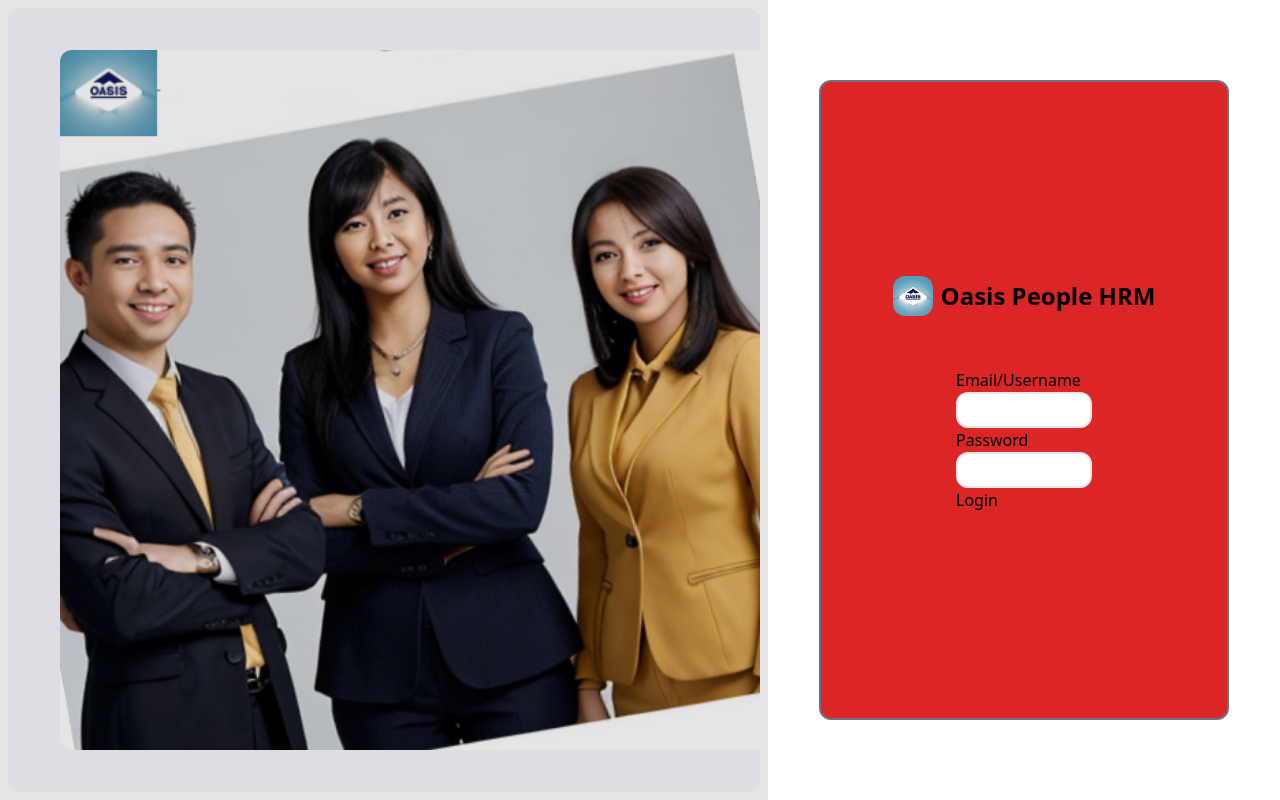
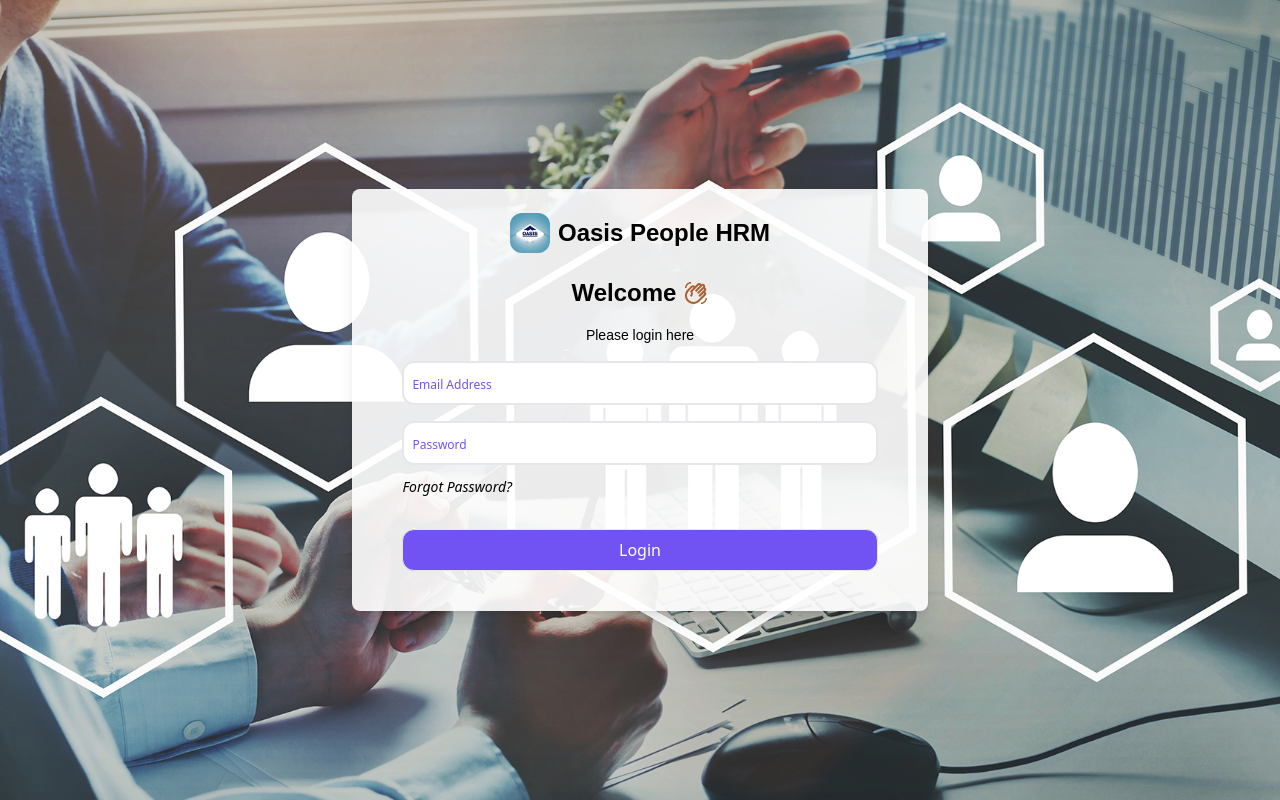
Before and after one commit to Akem-Ben/Oasis-People-HRM, a React (Vite) app: page / in a window 1280 px wide. Built offline with nearby package versions, Linux system fonts and the light colour scheme.

Commit message:
home page finished

```diff
--- a/src/App.jsx
+++ b/src/App.jsx
@@ -1,5 +1,5 @@
 import { RouterProvider, createBrowserRouter } from 'react-router-dom';
-import Home from './pages/Home';
+import Home from './pages/Home/Home';
 import { ThemeContextProvider } from './contexts/ThemeContext';
 
 
--- a/src/pages/Home.jsx
+++ /dev/null
@@ -1,138 +0,0 @@
-import React, {useState} from 'react';
-import oasisPhoto from '../assets/homepage/Oasis.png';
-import { useFormik } from "formik";
-import * as Yup from "yup";
-import oasisLogo from '../assets/homepage/oasis-logo.png';
-
-function Home() {
-
-  const [loading, setLoading] = useState(false);
-
- const initialFormlikLoginValues = {
-    loginKey: "",
-    password: "",
-  };
-
-
-  const loginFormik = useFormik({
-    initialValues: initialFormlikLoginValues,
-    validationSchema: Yup.object({
-      loginKey: Yup.string().required("Enter email or username"),
-      password: Yup.string()
-        .min(8, "Password should be 8 characters or more")
-        .required("Enter password"),
-    }),
-
-    onSubmit: async (values, setSubmitting) => {
-      try {
-        setLoading(true);
-
-        const loginForm = new FormData();
-
-        loginForm.append("loginKey", values.loginKey);
-        loginForm.append("password", values.password);
-
-        const data = await loginUser(loginForm);
-
-        if (data.status === 401) {
-          localStorage.setItem("loginKey", values.loginKey);
-          setLoading(false);
-          return setCheckVerification(true);
-        }
-
-        if (data.status !== 200) {
-          setLoading(false);
-          return showErrorToast(data.data.message);
-        }
-
-        showSuccessToast(data.data.message);
-
-        localStorage.setItem("token", data.data.token);
-
-        localStorage.setItem("user", JSON.stringify(data.data.user));
-
-        values.loginKey = "";
-        values.password = "";
-
-        setLoading(false);
-
-        return navigate("/");
-      } catch (error) {
-        console.log(error);
-      } finally {
-        setSubmitting(false);
-      }
-    },
-  });
-
-  return (
-    <div className='flex'>
-      <section className='p-2 w-[60%] h-screen'>
-        <div className="bg-[#F8F6FE] w-[100%] h-[100%] flex items-center justify-end rounded-xl">
-        <img src={oasisPhoto} alt='Oasis' width="700" className='rounded-tl-xl rounded-bl-xl'/>
-        <div class="absolute inset-0 bg-black opacity-10 w-[60%] h-screen"></div>
-        </div>
-      </section>
-      <section className='w-[40%] flex items-center justify-center'>
-        <div className='rounded-xl bg-red-600 border-2 border-gray-500 w-[80%] h-[80%] flex flex-col justify-center items-center'>
-             <div className='flex w-[80%] gap-2 items-center justify-center'>
-              <img src={oasisLogo} alt="Oasis Logo" width="40" className='rounded-xl' />{" "}
-              <div className='font-bold text-2xl'>Oasis People HRM</div>
-             </div>
-             <div></div>
-      <form
-      className="mt-10 w-40 p-3"
-        onSubmit={loginFormik.handleSubmit}
-      >
-        <div>
-          <label htmlFor="inputPassword5">
-            Email/Username
-          </label>
-          <input
-            type="text"
-            id="loginKey"
-            name="loginKey"
-            className='border-2 border-gray-200 rounded-xl w-full p-1'
-            value={loginFormik.values.loginKey}
-            onChange={loginFormik.handleChange}
-          />
-          {loginFormik.errors.loginKey ? (
-            <div>
-              <em>
-                {loginFormik.errors.loginKey}
-              </em>
-            </div>
-          ) : null}
-        </div>
-        <div>
-          <label htmlFor="inputPassword5">
-            Password
-          </label>
-          <input
-            type="password"
-            id="password"
-            className='border-2 border-gray-200 rounded-xl w-full p-1'
-            value={loginFormik.values.password}
-            onChange={loginFormik.handleChange}
-          />
-          {loginFormik.errors.password ? (
-            <div>
-              <em>
-                {loginFormik.errors.password}
-              </em>
-            </div>
-          ) : null}
-        </div>
-        <button
-          type="submit"
-        >
-          {loading ? "Loading..." : "Login"}
-        </button>
-      </form>
-      </div>
-      </section>
-    </div>
-  )
-}
-
-export default Home;
--- /dev/null
+++ b/src/pages/Home/Home.jsx
@@ -0,0 +1,134 @@
+import React, {useState} from 'react';
+import oasisPhoto from '../../assets/homepage/Oasis.jpeg';
+import { useFormik } from "formik";
+import * as Yup from "yup";
+import oasisLogo from '../../assets/homepage/oasis-logo.png';
+import { MdOutlineWavingHand } from "react-icons/md";
+
+function Home() {
+
+  const [loading, setLoading] = useState(false);
+
+ const initialFormlikLoginValues = {
+    loginKey: "",
+    password: "",
+  };
+
+
+  const loginFormik = useFormik({
+    initialValues: initialFormlikLoginValues,
+    validationSchema: Yup.object({
+      loginKey: Yup.string().required("Enter email or username"),
+      password: Yup.string()
+        .min(8, "Password should be 8 characters or more")
+        .required("Enter password"),
+    }),
+
+    onSubmit: async (values, setSubmitting) => {
+      try {
+        setLoading(true);
+
+        const loginForm = new FormData();
+
+        loginForm.append("loginKey", values.loginKey);
+        loginForm.append("password", values.password);
+
+        const data = await loginUser(loginForm);
+
+        if (data.status === 401) {
+          localStorage.setItem("loginKey", values.loginKey);
+          setLoading(false);
+          return setCheckVerification(true);
+        }
+
+        if (data.status !== 200) {
+          setLoading(false);
+          return showErrorToast(data.data.message);
+        }
+
+        showSuccessToast(data.data.message);
+
+        localStorage.setItem("token", data.data.token);
+
+        localStorage.setItem("user", JSON.stringify(data.data.user));
+
+        values.loginKey = "";
+        values.password = "";
+
+        setLoading(false);
+
+        return navigate("/");
+      } catch (error) {
+        console.log(error);
+      } finally {
+        setSubmitting(false);
+      }
+    },
+  });
+  // bg-[#F8F6FE]
+  return (
+    <div
+      className="flex items-center justify-center min-h-screen bg-cover bg-center"
+      style={{ backgroundImage: `url(${oasisPhoto})` }}
+    >
+      <section className="w-full max-w-md md:max-w-lg lg:max-w-xl bg-white bg-opacity-90 p-6 rounded-lg shadow-lg flex items-center justify-center">
+        <div className="w-full h-full flex flex-col justify-center items-center">
+          <div className="flex w-full gap-2 items-center justify-center mb-6">
+            <img src={oasisLogo} alt="Oasis Logo" width="40" className="rounded-xl" />
+            <div className="font-bold text-2xl text-center font-lexend">Oasis People HRM</div>
+          </div>
+          <div>
+          <div className="font-bold text-2xl text-center flex gap-2 font-lexend">Welcome <MdOutlineWavingHand className="mt-1 text-[#A86232]" /></div>
+          </div>
+          <div>
+          <div className="text-sm text-center mt-4 flex gap-2 font-lexend font-thin">Please login here</div>
+          </div>
+          <form className="w-full sm:w-[90%] mt-4" onSubmit={loginFormik.handleSubmit}>
+            <div className="mb-4">
+              <input
+                type="text"
+                id="loginKey"
+                name="loginKey"
+                className="border-2 border-gray-200 text-[#7152F3] rounded-xl w-full p-2 placeholder:text-[#7152F3] placeholder:text-xs"
+                value={loginFormik.values.loginKey}
+                onChange={loginFormik.handleChange}
+                placeholder='Email Address'
+              />
+              {loginFormik.errors.loginKey && (
+                <div className="text-red-500 text-sm mt-1">
+                  <em>{loginFormik.errors.loginKey}</em>
+                </div>
+              )}
+            </div>
+            <div className="mb-4">
+              <input
+                type="password"
+                id="password"
+                className="border-2 text-[#7152F3] border-gray-200 rounded-xl w-full p-2 placeholder:text-[#7152F3] placeholder:text-xs"
+                value={loginFormik.values.password}
+                onChange={loginFormik.handleChange}
+                placeholder='Password'
+              />
+              <div className='flex justify-between mt-2'>
+              {loginFormik.errors.password && (
+                <div className="text-red-500 text-sm mt-1">
+                  <em>{loginFormik.errors.password}</em>
+                </div>
+              )}
+              <div className='text-sm mt-1 mr-2 text-[#7152F3 hover:text-[#7152F3] hover:cursor-pointer'><em>Forgot Password?</em></div>
+              </div>
+            </div>
+            <button
+              type="submit"
+              className="bg-[#7152F3] border hover:bg-gray-100 mt-4 mb-4 hover:text-[#7152F3] hover:border-[#7152F3] hover:border-2 text-white rounded-xl w-full p-2"
+            >
+              {loading ? "Loading..." : "Login"}
+            </button>
+          </form>
+        </div>
+      </section>
+    </div>
+  );
+}
+
+export default Home;
```
Also changed, not shown: src/assets/homepage/Oasis.jpeg (added), src/assets/homepage/Oasis.png (deleted), src/pages/Dashboard/Dashboard.jsx (added).
